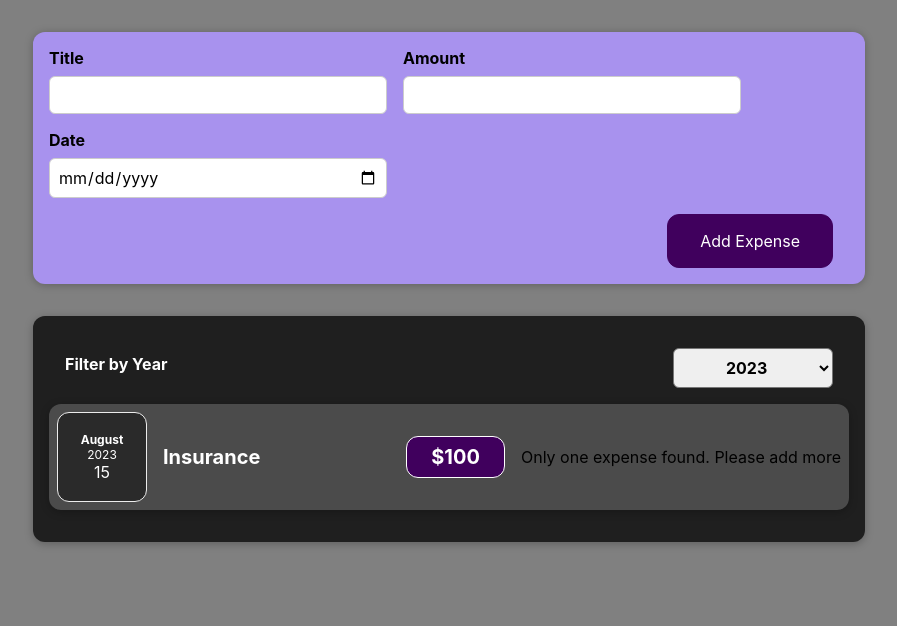
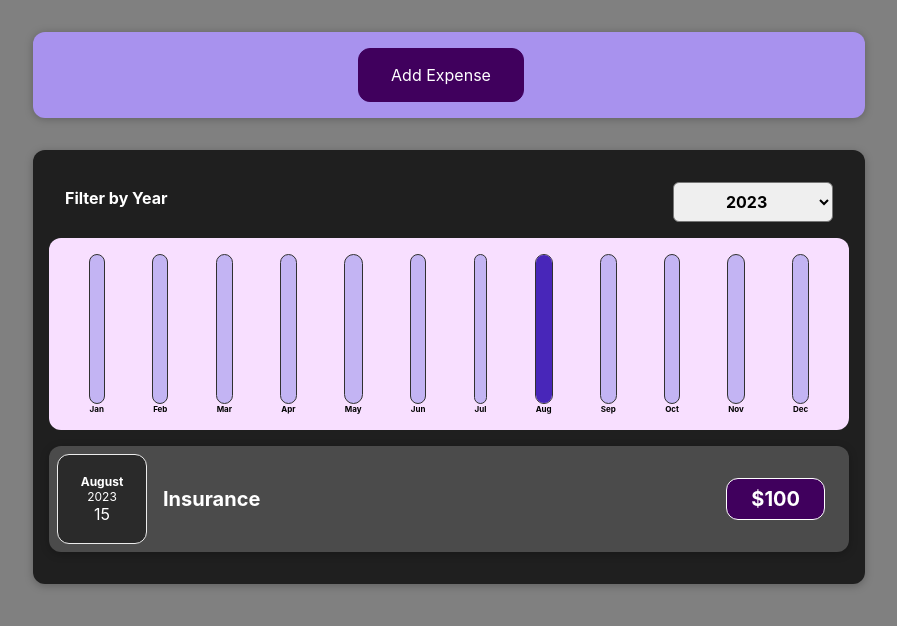
Before and after one commit to mdsabamoin/React, a React (Create React App) app: page / in a window 1280 px wide. Shown: the top 626 px of the page, without its empty margins (191-1088 px from the left). Built offline with nearby package versions, Linux system fonts and the light colour scheme.

Commit message:
chart filling on expenses

```diff
--- /dev/null
+++ b/src/components/Chart/Chart.css
@@ -0,0 +1,9 @@
+.chart {
+    padding: 1rem;
+    border-radius: 12px;
+    background-color: #f8dfff;
+    text-align: center;
+    display: flex;
+    justify-content: space-around;
+    height: 10rem;
+  }
--- /dev/null
+++ b/src/components/Chart/Chart.js
@@ -0,0 +1,37 @@
+import React from "react";
+import "./Chart.css"
+import ChartBar from "./ChartBar";
+const Chart = (props)=>{
+    const arrayformax = props.chartExpenses.map((item)=>{
+        return item.price;
+    })
+    const maxvalue = Math.max(...arrayformax)
+    const chartData = [
+        {expenseMonth:"Jan" , expenseValue: 0},
+        {expenseMonth:"Feb" , expenseValue: 0},
+        {expenseMonth:"Mar" , expenseValue: 0},
+        {expenseMonth:"Apr" , expenseValue: 0},
+        {expenseMonth:"May" , expenseValue: 0},
+        {expenseMonth:"Jun" , expenseValue: 0},
+        {expenseMonth:"Jul" , expenseValue: 0},
+        {expenseMonth:"Aug" , expenseValue: 0},
+        {expenseMonth:"Sep" , expenseValue: 0},
+        {expenseMonth:"Oct" , expenseValue: 0},
+        {expenseMonth:"Nov" , expenseValue: 0},
+        {expenseMonth:"Dec" , expenseValue: 0}
+    ];
+    for(let expense of props.chartExpenses){
+        chartData[expense.date.getMonth()].expenseValue += expense.price;
+    }
+    return (
+        <div className="chart">
+            {chartData.map((item)=>{
+                return <ChartBar key={item.expenseMonth}
+                 label={item.expenseMonth}
+                 value={item.expenseValue}
+                 maxvalue={maxvalue}/>
+            })}
+        </div>
+    )
+}
+export default Chart;
--- /dev/null
+++ b/src/components/Chart/ChartBar.css
@@ -0,0 +1,30 @@
+.chart-bar {
+    height: 100%;
+    display: flex;
+    flex-direction: column;
+    align-items: center;
+  }
+
+  .chart-bar__inner {
+    height: 100%;
+    width: 100%;
+    border: 1px solid #313131;
+    border-radius: 12px;
+    background-color: #c3b4f3;
+    overflow: hidden;
+    display: flex;
+    flex-direction: column;
+    justify-content: flex-end;
+  }
+
+  .chart-bar__fill {
+    background-color: #4826b9;
+    width: 100%;
+    transition: all 0.3s ease-out;
+  }
+
+  .chart-bar__label {
+    font-weight: bold;
+    font-size: 0.5rem;
+    text-align: center;
+  }
--- /dev/null
+++ b/src/components/Chart/ChartBar.js
@@ -0,0 +1,17 @@
+import React from "react";
+import "./ChartBar.css"
+const ChartBar = (props) =>{
+    let fillheight = "0%";
+    if(props.value > 0){
+        fillheight = Math.round( (props.value/props.maxvalue) * 100) + "%";
+    }
+return (
+    <div className="chart-bar">
+        <div className="chart-bar__inner">
+            <div className="chart-bar__fill" style ={{ height: fillheight }}></div>
+        </div>
+        <div className="chart-bar__label">{props.label}</div>
+    </div>
+)
+}
+export default ChartBar;
--- a/src/components/Expenses/Expenses.js
+++ b/src/components/Expenses/Expenses.js
@@ -1,10 +1,11 @@
 // Write your code at relevant places in the code below:
 
 import React, { useState } from "react";
-import ExpenseItem from "./ExpenseItem";
 import ExpensesFilter from "./ExpensesFilter";
+import ExpensesList from "./ExpensesList";
 import "./Expenses.css";
 import Card from "../UI/Card";
+import ExpensesChart from "./ExpensesChart";
 
 const Expenses = (props) => {
   const [filteredYear, setFilteredYear] = useState("2023");
@@ -17,41 +18,14 @@ const Expenses = (props) => {
     return expense.date.getFullYear().toString() === filteredYear;
   });
 
-  let expensesContent = <p>No expenses found</p>;
-
-  if (filteredExpenses.length > 1) {
-    expensesContent = filteredExpenses.map((expense) => {
-      return (
-        <ExpenseItem
-          key={expense.id}
-          title={expense.title}
-          date={expense.date}
-          price={expense.price}
-        />
-      );
-    });
-  }
-  if (filteredExpenses.length === 1){
-    expensesContent = filteredExpenses.map((expense) => {
-      return (
-        <ExpenseItem
-          key={expense.id}
-          title={expense.title}
-          date={expense.date}
-          price={expense.price}
-          message="Only one expense found. Please add more"
-        />
-      );
-    });
-  }
-
   return (
     <Card className="expenses">
       <ExpensesFilter
         selected={filteredYear}
         onChangeFilter={changeFilterHandler}
       />
-      {expensesContent}
+      <ExpensesChart chartData={filteredExpenses}/>
+      <ExpensesList items={filteredExpenses} />
     </Card>
   );
 };
--- /dev/null
+++ b/src/components/Expenses/ExpensesChart.js
@@ -0,0 +1,10 @@
+import React from "react";
+import Chart from "../Chart/Chart.js"
+
+const ExpensesChart = (props) =>{
+    return (<div>
+        <Chart chartExpenses={props.chartData}/>
+    </div>)
+}
+
+export default ExpensesChart;
--- a/src/components/Expenses/ExpensesFilter.js
+++ b/src/components/Expenses/ExpensesFilter.js
@@ -18,6 +18,7 @@ const ExpensesFilter = (props) => {
           <option value="2023">2023</option>
           <option value="2024">2024</option>
           <option value="2025">2025</option>
+          <option value="2026">2026</option>
         </select>
       </div>
     </div>
--- /dev/null
+++ b/src/components/Expenses/ExpensesList.css
@@ -0,0 +1,9 @@
+.expenses-list {
+    list-style-type: none;
+    padding: 0;
+  }
+
+  .expenses-list__fallback {
+    color: white;
+    text-align: center;
+  }
--- /dev/null
+++ b/src/components/Expenses/ExpensesList.js
@@ -0,0 +1,26 @@
+import React from "react";
+import ExpenseItem from "./ExpenseItem";
+import "./ExpensesList.css";
+
+const ExpensesList = (props) => {
+  if (props.items.length === 0) {
+    return <h2 className="expenses-list__fallback">No expenses found</h2>;
+  }
+
+  return (
+    <ul className="expenses-list">
+      {props.items.map((item) => {
+        return (
+          <ExpenseItem
+            key={item.id}
+            title={item.title}
+            date={item.date}
+            price={item.price}
+          />
+        );
+      })}
+    </ul>
+  );
+};
+
+export default ExpensesList;
--- a/src/components/NewExpense/ExpenseForm.js
+++ b/src/components/NewExpense/ExpenseForm.js
@@ -22,7 +22,7 @@ const ExpenseForm = (props) => {
     event.preventDefault();
     const expenseData = {
       title: enteredTitle,
-      price: enteredAmount,
+      price: +enteredAmount,
       date: new Date(enteredDate),
     };
     props.onSaveExpenseData(expenseData);
@@ -65,7 +65,8 @@ const ExpenseForm = (props) => {
         </div>
       </div>
       <div className="new-expense__actions">
-        <button type="submit">Add Expense</button>
+        <button type="button" onClick={props.onCancel}>Cancel</button>
+        <button type="submit" >Add Expense</button>
       </div>
     </form>
   );
--- a/src/components/NewExpense/NewExpense.js
+++ b/src/components/NewExpense/NewExpense.js
@@ -1,16 +1,21 @@
-import React from "react";
+// Write your code at relevant places in the code below:
+
+import React, {useState} from "react";
 import ExpenseForm from "./ExpenseForm";
 import "./NewExpense.css";
 
 const NewExpense = (props) => {
+  const [appearform , Setappearform] = useState(false);
   const saveExpenseDataHandler = (enteredExpenseData) => {
     const expenseData = { ...enteredExpenseData, id: Math.random().toString() };
     props.onAddExpense(expenseData);
+    Setappearform(false);
   };
 
   return (
     <div className="new-expense">
-      <ExpenseForm onSaveExpenseData={saveExpenseDataHandler} />
+      {!appearform && (<button type="button" onClick={()=>{Setappearform(true)}}>Add Expense</button>)}
+      {appearform && (<ExpenseForm onSaveExpenseData={saveExpenseDataHandler} onCancel={()=>{Setappearform(false)}}/>)}
     </div>
   );
 };
```
